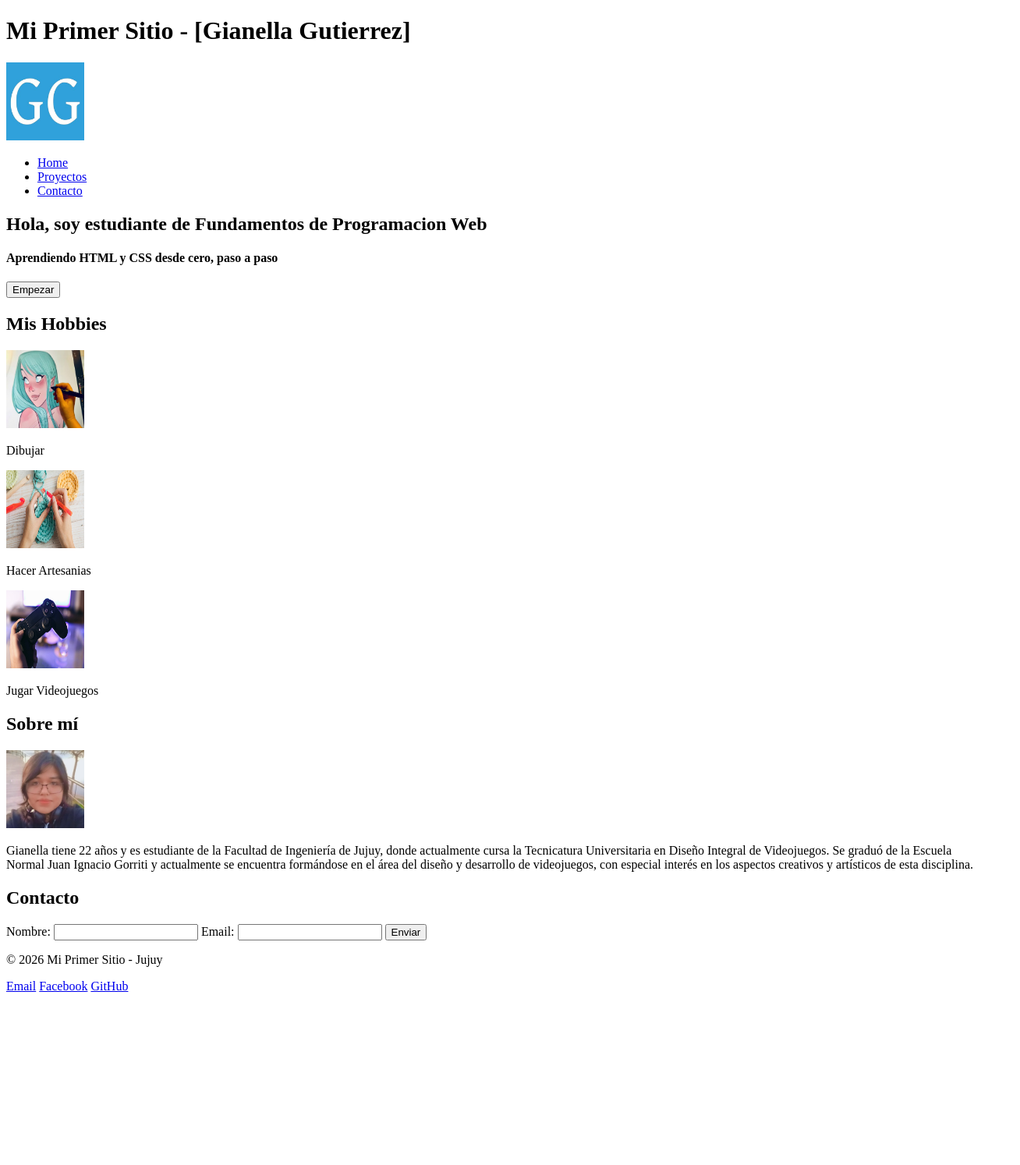
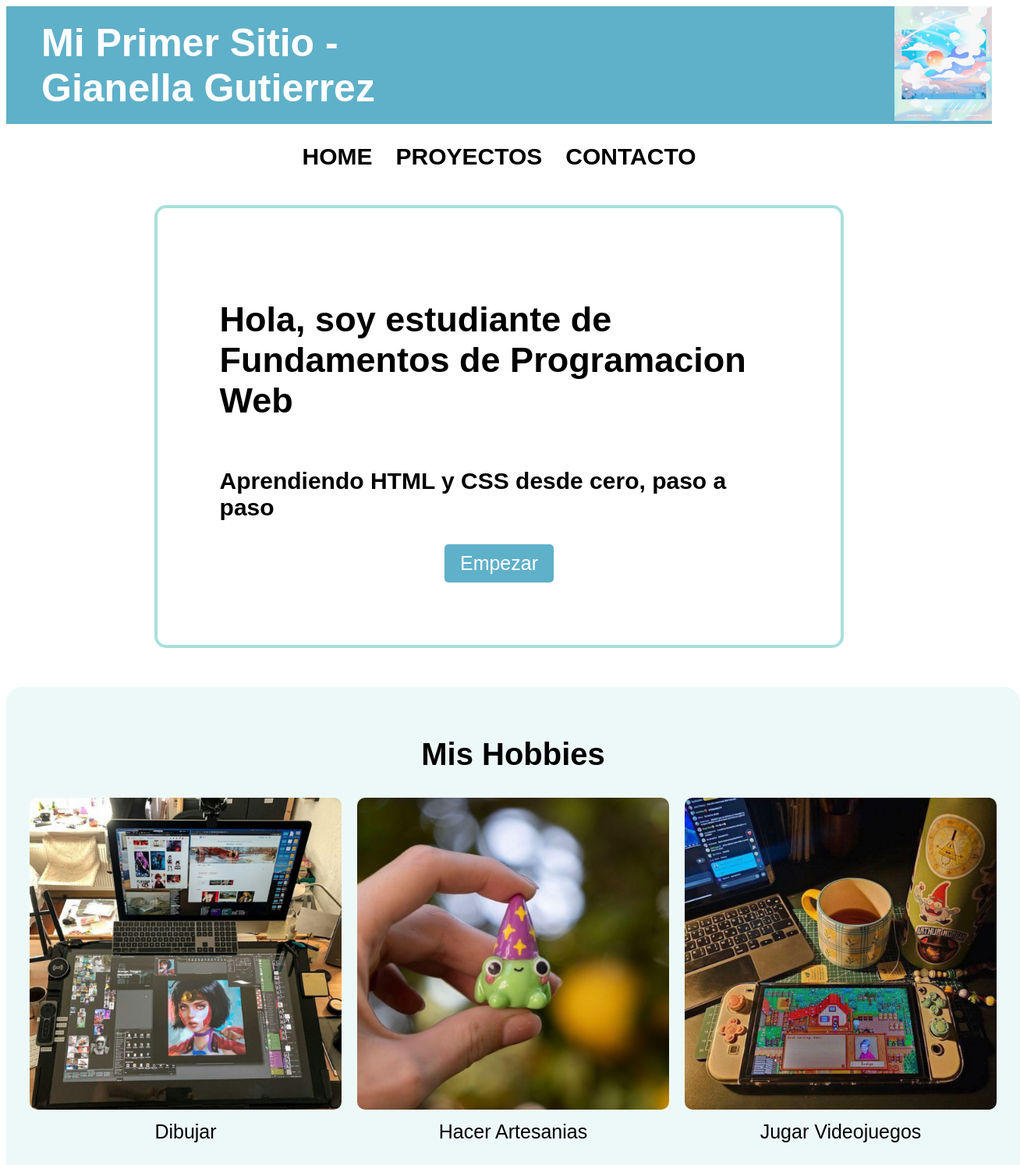
Before and after one commit to AlezzzGutierrez/HTML-TP01, a plain HTML site: page index.html in a window 1280 px wide. Shown: the top 1494 px of the page at 78% size, 1308 px wide, since content can reach past the window. Before the commit the page ends 1282 px from the top, so only its background shows below. Drawn offline with Linux system fonts and the light colour scheme.

Commit message:
Actualizo diseño y estilos de la pagina

```diff
--- /dev/null
+++ b/css/style.css
@@ -0,0 +1,279 @@
+* {
+    box-sizing: border-box;
+}
+
+body {
+    display: grid;
+    min-height: 100vh;
+
+    grid-template-areas:
+        "header header"
+        "main main"
+        "footer footer";
+
+    grid-template-rows: auto auto 150px;
+    grid-template-columns: 1fr 1fr;
+
+
+}
+
+.site-header {
+    grid-area: header;
+    background-color:#5FB0C9;
+
+    display: grid;
+    grid-template-columns: 1fr 1fr;
+    grid-template-rows: auto auto;
+
+
+}
+
+.header-izquierda {
+    grid-column: 1;
+    grid-row: 1;
+
+    display: flex;
+    align-items: center;
+
+    padding-left: 45px;
+}
+.header-izquierda h1 {
+    margin: 0;
+    font-size: 50px;
+    color: #ffffff;
+    font-family: Arial, sans-serif;
+
+}
+
+.header-derecha {
+    grid-column: 2;
+    grid-row: 1;
+    justify-self: end;
+}
+.header-derecha img {
+    width: 125px;
+    height: auto;
+}
+
+.main-nav {
+    grid-column: 1 / 3;
+    grid-row: 2;
+
+    background-color:#ffffff;
+    justify-self: stretch;
+
+
+    padding: 15px 30px;
+
+
+}
+
+.main-nav ul {
+    display: flex;
+    gap: 30px;
+    font-family: Arial, sans-serif;
+    margin: 10px;
+    padding: 0;
+    list-style: none;
+    justify-content: center;
+}
+
+.main-nav a {
+    text-decoration: none;
+    font-size: 30px;
+    color: black;
+    font-weight: bold;
+
+
+}
+.main-nav a:hover {
+    color: #5FB0C9;
+}
+
+main {
+    grid-area: main;
+
+}
+
+.introduccion {
+    display: grid;
+    justify-items: center;
+   padding: 30px;
+    border: 4px solid #A7E0DB;
+    width: 70%;
+    margin: 20px auto;
+    border-radius: 15px;
+    padding: 80px;
+
+}
+.introduccion h2 {
+    font-size: 45px;
+    font-family: Arial, sans-serif;
+    margin-bottom: 20px;
+}
+.introduccion h4 {
+    font-size: 30px;
+    font-family: Arial, sans-serif;
+    margin-bottom: 30px;
+}
+.introduccion button {
+    font-size: 25px;
+    padding: 10px 20px;
+    border-radius: 5px;
+    background-color: #5FB0C9;
+    color: white;
+    border: none;
+    cursor: pointer;
+}
+
+.introduccion button:hover {
+    background-color: #050505;
+}
+.mis-hobbies {
+    display: flex;
+    flex-direction: column;
+    align-items: center;
+    font-family: Arial, sans-serif;
+    padding-top: 30px;
+    width: fit-content;
+    margin: 50px auto;
+    padding: 30px;
+    background-color: rgba(167, 224, 219, 0.2);
+    border-radius: 20px;
+}
+.mis-hobbies h2 {
+    font-size: 40px;
+
+    display: flex;
+    justify-content: center;
+    align-items: center;
+}
+.hobbies {
+    display: flex;
+    gap: 20px;
+}
+
+.hobby {
+    text-align: center;
+}
+.hobby img {
+    width: 400px;
+    height: auto;
+    border-radius: 10px;
+}
+.mis-hobbies p {
+    font-size: 25px;
+    margin-top: 10px;
+    font-family: Arial, sans-serif;
+}
+.sobre-mi {
+    display: flex;
+    flex-direction: column;
+    align-items: center;
+    font-family: Arial, sans-serif;
+    margin: 80px auto;
+
+}
+.sobre-mi h2 {
+    font-size: 40px;
+}
+.yo {
+    display: grid;
+    grid-template-columns: 450px 1fr;
+    align-items: center;
+    gap: 15px;
+    max-width: 2000px;
+}
+
+.texto {
+    display: grid;
+    grid-template-columns: 1fr 1fr;
+    gap: 20px;
+    align-items: start;
+}
+.texto p {
+    font-size: 25px;
+    margin: 0;
+
+}
+.yo > div:first-child {
+    display: flex;
+    justify-content: center;
+}
+.yo img {
+    height: 400px;
+    width: auto;
+    border-radius: 50%;
+}
+.contacto {
+    display: flex;
+    flex-direction: column;
+    align-items: center;
+
+    font-family: Arial, sans-serif;
+
+    width: 500px;
+    margin: 80px auto;
+    padding: 30px;
+
+    background-color: rgba(167, 224, 219, 0.6);
+    border-radius: 20px;
+}
+
+.contacto form {
+    display: flex;
+    flex-direction: column;
+    gap: 10px;
+    width: 100%;
+}
+
+.contacto input {
+    padding: 10px;
+    border: none;
+    border-radius: 8px;
+}
+
+.contacto button {
+    padding: 10px;
+    border: none;
+    border-radius: 8px;
+    cursor: pointer;
+}
+
+footer {
+    grid-area: footer;
+    font-family: Arial, sans-serif;
+
+    display: grid;
+    grid-template-columns: 1fr 1fr;
+    align-items: center;
+
+    background-color: #5FB0C9;
+    padding: 20px;
+}
+
+footer > div:first-child {
+    justify-self: start;
+}
+
+footer > div:last-child {
+    justify-self: end;
+    display: flex;
+    gap: 40px;
+}
+
+footer a {
+    font-size: 30px;
+    color: white;
+    text-decoration: none;
+}
+
+footer p {
+    font-size: 20px;
+    color: white;
+    margin: 0;
+}
+
+footer a:hover {
+    color: black;
+}
--- a/index.html
+++ b/index.html
@@ -5,42 +5,53 @@
     <meta name="viewport" content="width=device-width, initial-scale=1.0">
     <title>Mi primer sitio web</title>
 
-    <link rel="icon" type="image/png" href="Images/autismo.jpg"/>
+    <link rel="stylesheet" href="css/style.css">
+
+    <link rel="icon" type="image/png" href="Images/logo1.jpg"/>
   </head>
 
   <body>
+
     <header class="site-header">
-        <h1>Mi Primer Sitio - [Gianella Gutierrez]</h1>
+        <div class="header-izquierda">
+
+         <h1>Mi Primer Sitio - Gianella Gutierrez</h1>
+
+    </div>
+
+        <div class="header-derecha">
         <img
         width="100"
         height="100"
         title="logo"
-        src="Images/logo.jpg">
-    </header>
+        src="Images/logo1.jpg">
+        </div>
+
 
 <nav class="main-nav">
             <ul>
                 <li>
-                    <a href="#">Home</a>
+                    <a href="#" class="link">HOME</a>
                 </li>
                 <li>
-                    <a href="#">Proyectos</a>
+                    <a href="#" class="link">PROYECTOS</a>
                 </li>
                 <li>
-                    <a href="#">Contacto</a>
-
+                    <a href="#" class="link">CONTACTO</a>
                 </li>
             </ul>
         </nav>
-    <section>
+         </header>
+    <main>
+    <section class="introduccion">
 
         <h2>Hola, soy estudiante de Fundamentos de Programacion Web</h2>
         <h4>Aprendiendo HTML y CSS desde cero, paso a paso</h4>
-        <button name="button">Empezar</button>
+        <button name="button" class="link">Empezar</button>
 
     </section>
 
-    <section>
+    <section class="mis-hobbies">
 
     <h2>Mis Hobbies</h2>
 
@@ -50,7 +61,7 @@
             <img
             width="100"
         height="100"
-            src="Images/dibujar.jpg" alt="Dibujar">
+            src="Images/dibujar.png" alt="Dibujar">
             <p>Dibujar</p>
         </div>
 
@@ -58,7 +69,7 @@
             <img
             width="100"
         height="100"
-            src="Images/artesanias.jpeg" alt="Artesanias">
+            src="Images/artesanias.png" alt="Artesanias">
             <p>Hacer Artesanias</p>
         </div>
 
@@ -66,16 +77,16 @@
             <img
             width="100"
         height="100"
-            src="Images/videojuegos.jpg" alt="Jugar Videojuegos">
+            src="Images/juegos.png" alt="Jugar Videojuegos">
             <p>Jugar Videojuegos</p>
         </div>
     </div> </section>
 
-    <section>
+    <section class="sobre-mi">
 
     <h2>Sobre mí</h2>
 
-    <div class="sobre-mi">
+    <div class="yo">
 
         <div>
             <img
@@ -86,21 +97,33 @@
             >
         </div>
 
-        <div>
+    <div class="texto">
     <p>
         Gianella tiene 22 años y es estudiante de la Facultad de Ingeniería de Jujuy,
         donde actualmente cursa la Tecnicatura Universitaria en Diseño Integral de
         Videojuegos. Se graduó de la Escuela Normal Juan Ignacio Gorriti y actualmente
-                se encuentra formándose en el área del diseño y desarrollo de videojuegos,
-                con especial interés en los aspectos creativos y artísticos de esta disciplina.
+        se encuentra formándose en el área del diseño y desarrollo de videojuegos.
+        Su objetivo profesional es continuar desarrollándose como artista digital
+        especializada en la creación de entornos, escenarios y concept art de personajes
+        para videojuegos y otros proyectos audiovisuales.
     </p>
+<p>
+    Su interés principal se encuentra en el área artística y creativa, especialmente
+    en el diseño de mundos, personajes y ambientes que ayuden a construir la identidad
+    visual de un proyecto. A futuro,
+    aspira a trabajar profesionalmente como artista digital y participar en proyectos
+    donde pueda aportar ideas, diseños y propuestas visuales originales.
+</p>
+
+
 </div>
+
 
     </div>
 
 </section>
 
-<section>
+<section class="contacto">
 
     <h2>Contacto</h2>
     <form>
@@ -115,6 +138,8 @@
 
 </section>
 
+</main>
+
 <footer>
 
     <div>
@@ -122,9 +147,9 @@
     </div>
 
     <div>
-        <a href="#">Email</a>
-        <a href="#">Facebook</a>
-        <a href="#">GitHub</a>
+        <a href="mailto:gianellaagutierrez28@gmail.com" class="link">Email</a>
+        <a href="#" class="link">Facebook</a>
+        <a href="#" class="link">GitHub</a>
     </div>
 
 </footer>
```
Also changed, not shown: Images/artesanias.png (added), Images/dibujar.png (added), Images/juegos.png (added), Images/logo1.jpg (added). Lines whose indentation alone changed are shown as unchanged.
